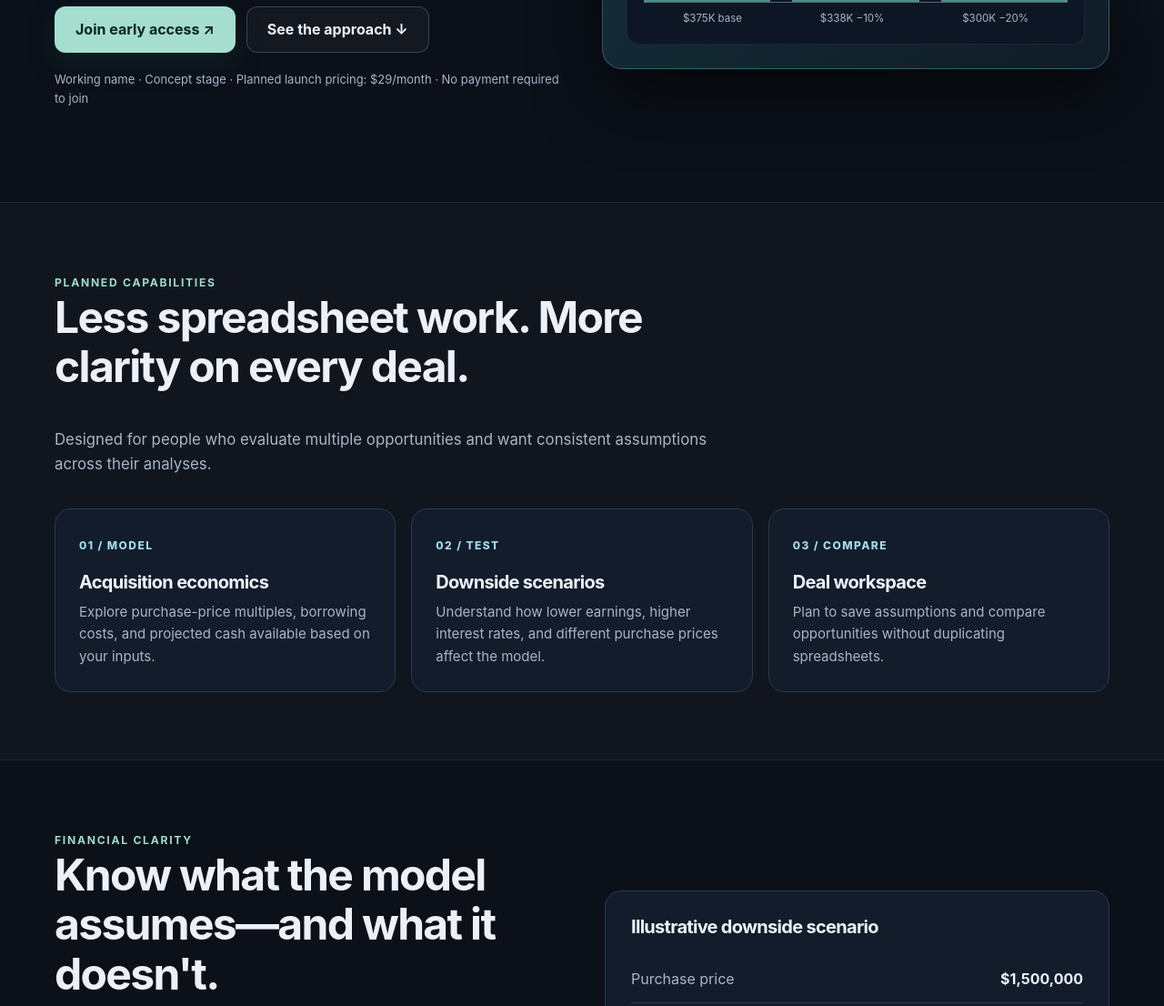
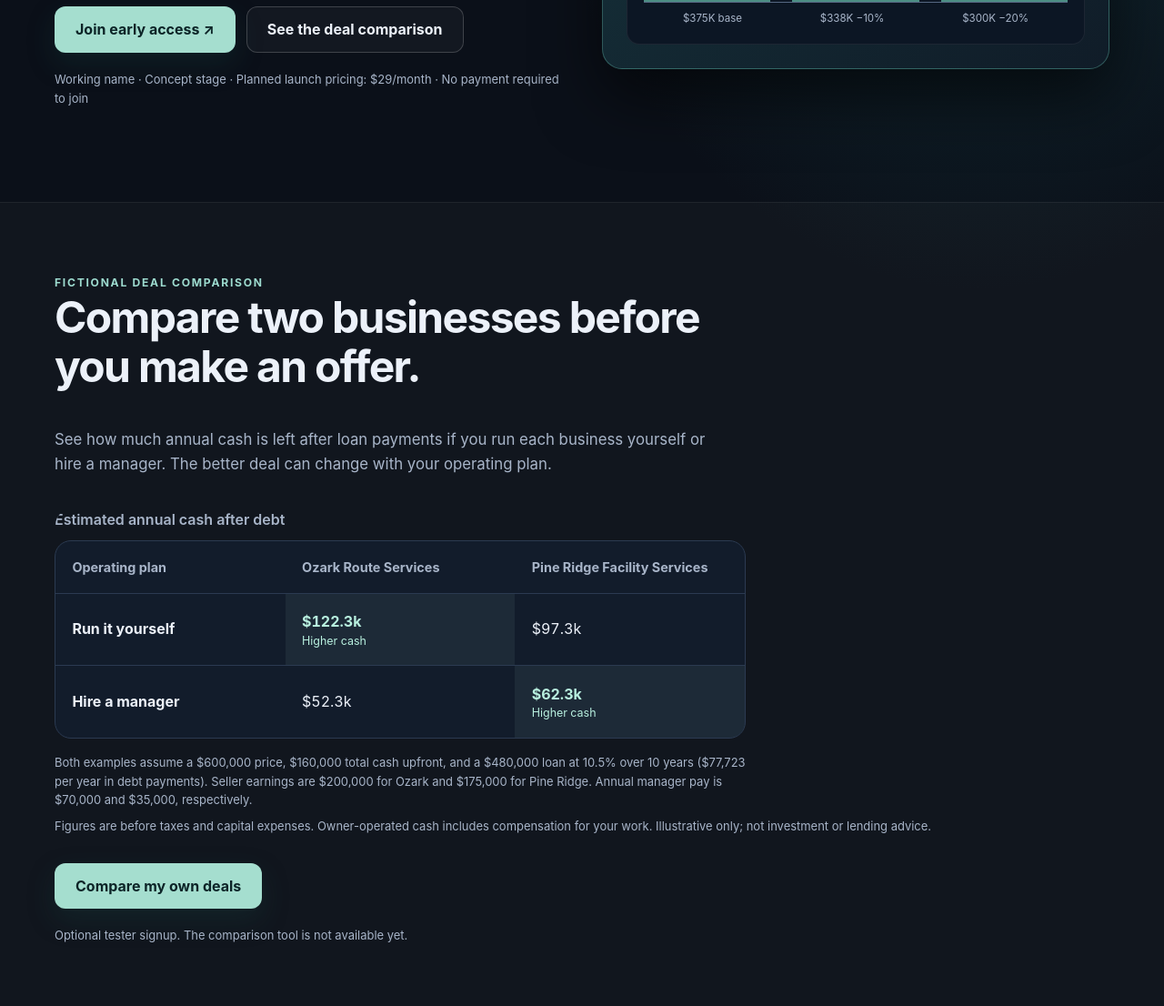
Before and after one commit to PoppyChanDEV/bybeeco-site, a plain HTML site: page valuark/index.html in a window 1280 px wide. Shown: the part 729-1835 px from the top of the page at 91% size. Drawn offline with Linux system fonts and the light colour scheme.

Commit message:
Show side-by-side Valuark deal comparison

```diff
--- a/valuark/index.html
+++ b/valuark/index.html
@@ -1,10 +1,43 @@
 <!doctype html>
 <html lang="en"><head><meta charset="utf-8"><meta name="viewport" content="width=device-width,initial-scale=1"><meta name="theme-color" content="#0b1019"><meta name="description" content="Valuark is a planned business acquisition analysis workspace. Model valuations, financing, and downside scenarios. Join the early-access list."><link rel="canonical" href="https://bybeeco.net/valuark/"><meta property="og:title" content="Valuark | Analyze the deal. Understand the numbers."><meta property="og:description" content="A simpler way to evaluate business acquisitions. Join the early-access list."><link rel="icon" type="image/png" sizes="96x96" href="../favicon-96x96.png"><link rel="apple-touch-icon" sizes="192x192" href="../web-app-manifest-192x192.png"><link rel="stylesheet" href="../styles.css"><title>Valuark — Business acquisition analysis | BybeeCo</title><!-- Cloudflare Web Analytics --><script type='module' src='https://static.cloudflareinsights.com/beacon.min.js' data-cf-beacon='{"token": "6b9af6c4d213418a8455e98528e53d12"}'></script><!-- End Cloudflare Web Analytics -->
+<style>
+.deal-comparison-table{width:100%;max-width:760px;table-layout:fixed;border-spacing:0;background:var(--panel);border:1px solid var(--line);border-radius:var(--radius);overflow:hidden}
+.deal-comparison-table caption{text-align:left;margin:0 0 .6rem;color:var(--sub);font-weight:600}
+.deal-comparison-table th,.deal-comparison-table td{padding:clamp(.5rem,2vw,1.15rem);text-align:left;vertical-align:middle;overflow-wrap:anywhere}
+.deal-comparison-table thead th{color:var(--sub);font-size:.9rem;line-height:1.35}
+.deal-comparison-table tbody th,.deal-comparison-table tbody td{border-top:1px solid var(--line)}
+.deal-comparison-table td{font-variant-numeric:tabular-nums}
+.deal-comparison-table .higher{color:#b8f0df;background:#a5decf12}
+.deal-comparison-table .higher span{display:block;font-size:.78rem;line-height:1.3}
+.deal-comparison-detail{margin:1rem 0 .5rem;max-width:760px}
+@media(max-width:480px){.deal-comparison-table tbody th{font-size:.88rem;line-height:1.35}}
+</style>
 </head>
 <body class="valuark-page"><header class="header"><div class="container nav"><a class="logo product-logo" href="./" aria-label="Valuark home"><span class="product-mark" aria-hidden="true">V</span>Valuark</a><nav class="nav-links" aria-label="Primary"><a href="#features">Features</a><a href="#how">Approach</a><a class="button primary small" href="#early-access">Join early access ↗</a></nav></div></header>
 <main>
-<section class="hero container"><div><span class="eyebrow">Valuark · In concept validation</span><h1>Analyze the deal.<br><span>Understand the numbers.</span></h1><p class="lead">A simpler way to evaluate small-business acquisitions. Explore purchase prices, financing, cash flow assumptions, and downside scenarios—without spreadsheet sprawl.</p><div class="actions"><a class="button primary" href="#early-access">Join early access ↗</a><a class="button secondary" href="#how">See the approach ↓</a></div><p class="caption">Working name · Concept stage · Planned launch pricing: $29/month · No payment required to join</p></div>
+<section class="hero container"><div><span class="eyebrow">Valuark · In concept validation</span><h1>Analyze the deal.<br><span>Understand the numbers.</span></h1><p class="lead">A simpler way to evaluate small-business acquisitions. Explore purchase prices, financing, cash flow assumptions, and downside scenarios—without spreadsheet sprawl.</p><div class="actions"><a class="button primary" href="#early-access">Join early access ↗</a><a class="button secondary" href="#deal-comparison">See the deal comparison</a></div><p class="caption">Working name · Concept stage · Planned launch pricing: $29/month · No payment required to join</p></div>
 <div class="preview" role="img" aria-label="Illustrative acquisition underwriting preview showing a fictional business, price to earnings multiple, and downside scenarios"><div class="preview-head"><strong>✧ Valuark</strong><small>Illustrative preview</small></div><div class="preview-body"><span class="preview-tag">EXAMPLE ONLY</span><h3>Regional Services Company</h3><p class="caption">Fictional acquisition · Not a functioning app</p><div class="metrics"><div class="metric"><span>Asking price</span><strong>$1.50M</strong></div><div class="metric"><span>Adjusted earnings</span><strong>$375K</strong></div><div class="metric"><span>Price / earnings</span><strong>4.0×</strong></div></div><div class="graph"><div class="graph-top"><strong>Earnings sensitivity</strong><small>Illustrative</small></div><div class="bars"><div style="--h:100%"></div><div style="--h:90%"></div><div style="--h:80%"></div></div><div class="bar-labels"><span>$375K base</span><span>$338K −10%</span><span>$300K −20%</span></div></div></div></div></section>
+<section class="section section-alt" id="deal-comparison" aria-labelledby="deal-comparison-title">
+  <div class="container">
+    <div class="section-head">
+      <span class="kicker">Fictional deal comparison</span>
+      <h2 id="deal-comparison-title">Compare two businesses before you make an offer.</h2>
+      <p>See how much annual cash is left after loan payments if you run each business yourself or hire a manager. The better deal can change with your operating plan.</p>
+    </div>
+    <table class="deal-comparison-table">
+      <caption>Estimated annual cash after debt</caption>
+      <thead><tr><th scope="col">Operating plan</th><th scope="col">Ozark Route Services</th><th scope="col">Pine Ridge Facility Services</th></tr></thead>
+      <tbody>
+        <tr><th scope="row">Run it yourself</th><td class="higher"><strong>$122.3k</strong><span>Higher cash</span></td><td>$97.3k</td></tr>
+        <tr><th scope="row">Hire a manager</th><td>$52.3k</td><td class="higher"><strong>$62.3k</strong><span>Higher cash</span></td></tr>
+      </tbody>
+    </table>
+    <p class="caption deal-comparison-detail">Both examples assume a $600,000 price, $160,000 total cash upfront, and a $480,000 loan at 10.5% over 10 years ($77,723 per year in debt payments). Seller earnings are $200,000 for Ozark and $175,000 for Pine Ridge. Annual manager pay is $70,000 and $35,000, respectively.</p>
+    <p class="caption">Figures are before taxes and capital expenses. Owner-operated cash includes compensation for your work. Illustrative only; not investment or lending advice.</p>
+    <div class="actions"><a class="button primary" href="compare/">Compare my own deals</a></div>
+    <p class="caption">Optional tester signup. The comparison tool is not available yet.</p>
+  </div>
+</section>
 <section class="section section-alt" id="features"><div class="container"><div class="section-head"><span class="kicker">Planned capabilities</span><h2>Less spreadsheet work. More clarity on every deal.</h2><p>Designed for people who evaluate multiple opportunities and want consistent assumptions across their analyses.</p></div><div class="cards"><article class="card"><span class="num">01 / MODEL</span><h3>Acquisition economics</h3><p>Explore purchase-price multiples, borrowing costs, and projected cash available based on your inputs.</p></article><article class="card"><span class="num">02 / TEST</span><h3>Downside scenarios</h3><p>Understand how lower earnings, higher interest rates, and different purchase prices affect the model.</p></article><article class="card"><span class="num">03 / COMPARE</span><h3>Deal workspace</h3><p>Plan to save assumptions and compare opportunities without duplicating spreadsheets.</p></article></div></div></section>
 <section class="section container" id="how"><div class="split"><div><span class="kicker">Financial clarity</span><h2>Know what the model assumes—and what it doesn't.</h2><p>We plan to use transparent, deterministic financial formulas rather than an AI-generated recommendation.</p><ul class="check-list"><li>Review and adjust the assumptions yourself</li><li>Use clear formulas that can be independently checked</li><li>Start in your browser; no mobile app installation</li><li>Keep the early version focused on business acquisition analysis</li></ul></div><div class="note"><h3>Illustrative downside scenario</h3><div class="note-line"><span>Purchase price</span><strong>$1,500,000</strong></div><div class="note-line"><span>Base earnings</span><strong>$375,000</strong></div><div class="note-line"><span>20% lower earnings</span><strong>$300,000</strong></div><div class="note-line"><span>Price / downside earnings</span><strong>5.0×</strong></div><p class="warning">Adjusted earnings are not buyer cash flow. Financing, management compensation, capital investment, taxes, and other factors affect actual economics.</p></div></div></section>
 <section class="section container" id="early-access"><div class="cta"><div><span class="kicker">Early access</span><h2>Get Valuark updates.</h2><p>We're testing interest in a simpler business-acquisition analysis workspace. Join the list to hear about launch plans and the first version.</p><div class="price"><strong>$29</strong><span>/month · proposed launch price</span></div><p class="caption">No account or payment required. Pricing and features may change.</p></div><a class="button primary" href="https://forms.cloud.microsoft/Pages/ResponsePage.aspx?id=NekUYfxFBU6qpfQUZ_yg_f80z0Z3oLlMpwESJOcBspFUMzMwTzVXTllCS1RRMVNJT1NWU1c4MEo0NC4u" target="_blank" rel="noopener noreferrer">Join the list ↗</a></div><p class="caption">Signup opens the Valuark early-access form in Microsoft Forms. Read our <a href="privacy.html" style="text-decoration:underline">early-access privacy notice</a>.</p></section>
```
